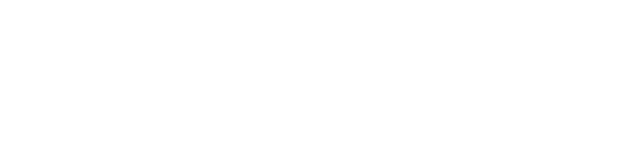
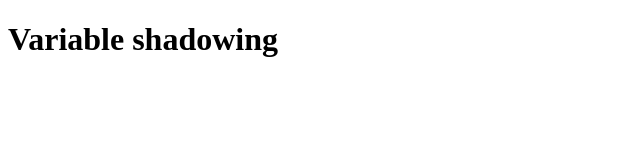
Before and after one commit to ferenc-attila/learning-javascript, a plain HTML site: page variables/var-scope-2.html in a window 1280 px wide. Shown: the whole page, without its empty margins (0-640 px from the left). Drawn offline with Linux system fonts and the light colour scheme.

Commit message:
Insert informations into html

```diff
--- a/variables/var-scope-2.html
+++ b/variables/var-scope-2.html
@@ -4,9 +4,10 @@
     <meta charset="UTF-8">
     <meta http-equiv="X-UA-Compatible" content="IE=edge">
     <meta name="viewport" content="width=device-width, initial-scale=1.0">
-    <title>Document</title>
+    <title>Variable shadowing</title>
 </head>
 <body>
+    <h1>Variable shadowing</h1>
     <script>
         var globalScope = 'global';
 
```
Also changed, not shown: variables/var-hoisting.html (+1 -1 lines), variables/var-scope-1.html (+2 -1 lines).
